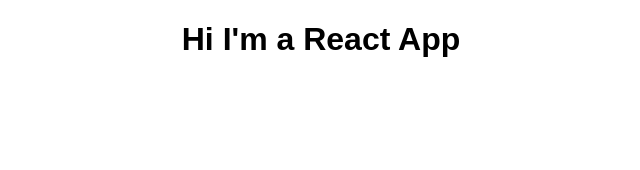
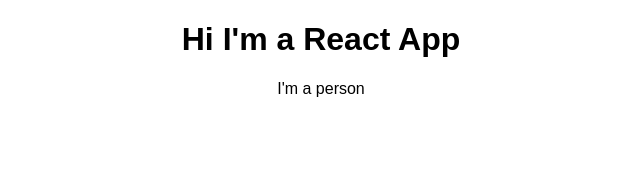
Before and after one commit to mhatiboglu/react-complete-guide, a React (Create React App) app: page / in a window 1280 px wide. Shown: the top 170 px of the page, without its empty margins (319-959 px from the left). Built offline with nearby package versions, Linux system fonts and the light colour scheme.

Commit message:
Use person component

```diff
--- a/src/App.js
+++ b/src/App.js
@@ -1,11 +1,13 @@
 import React, { Component } from 'react';
 import './App.css';
+import Person from './Person/Person.js'
 
 class App extends Component {
   render() {
     return (
       <div className="App">
         <h1>Hi I'm a React App</h1>
+        <Person/>
       </div>
     );
   }
```
